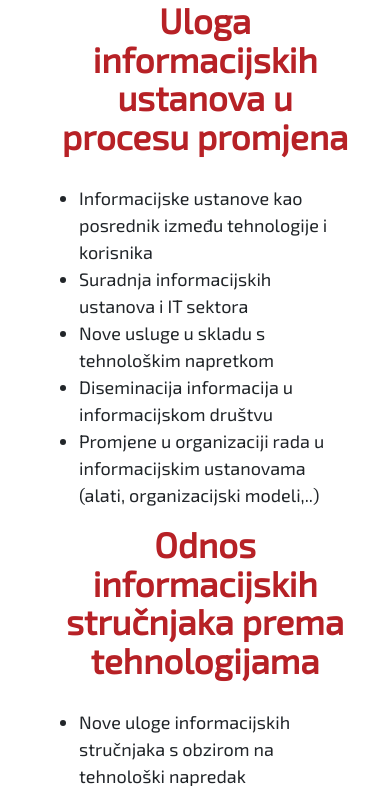
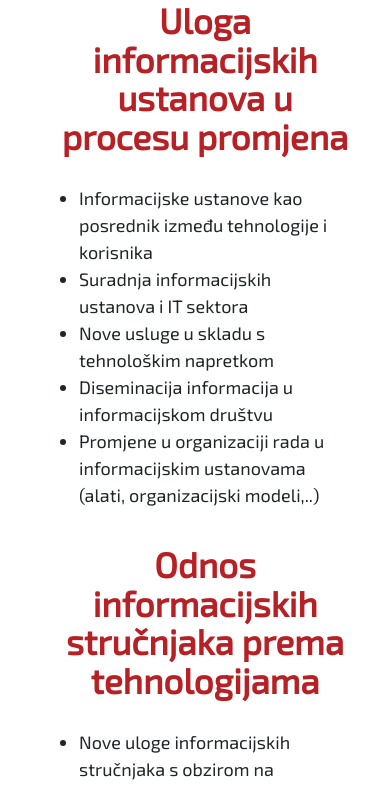
Before and after one commit to Cvijetin/InfoDASKA, a PHP site: page / in a window 390 px wide. Shown: the part 1389-2175 px from the top of the page. Run offline with PHP 8.4, Linux system fonts and the light colour scheme; some libraries are stand-ins or nearby versions.

Commit message:
padding update mobile

```diff
--- a/WEB/css/style.css
+++ b/WEB/css/style.css
@@ -454,7 +454,9 @@ color:#615f5f;
 
 
 
-
+.role{
+  padding-bottom: 20px;
+}
 
 .logo_center {
 width: 100%;
--- a/WEB/index.html
+++ b/WEB/index.html
@@ -71,7 +71,7 @@
   </div>
   <div class="double" id="themes">
     <div class="row pading">
-      <div class="col-lg-6 ">
+      <div class="col-lg-6 role">
         <h1><strong>Uloga informacijskih ustanova u procesu promjena</strong></h1>
         <ul>
           <li>Informacijske ustanove kao posrednik između tehnologije i korisnika </li>
```
